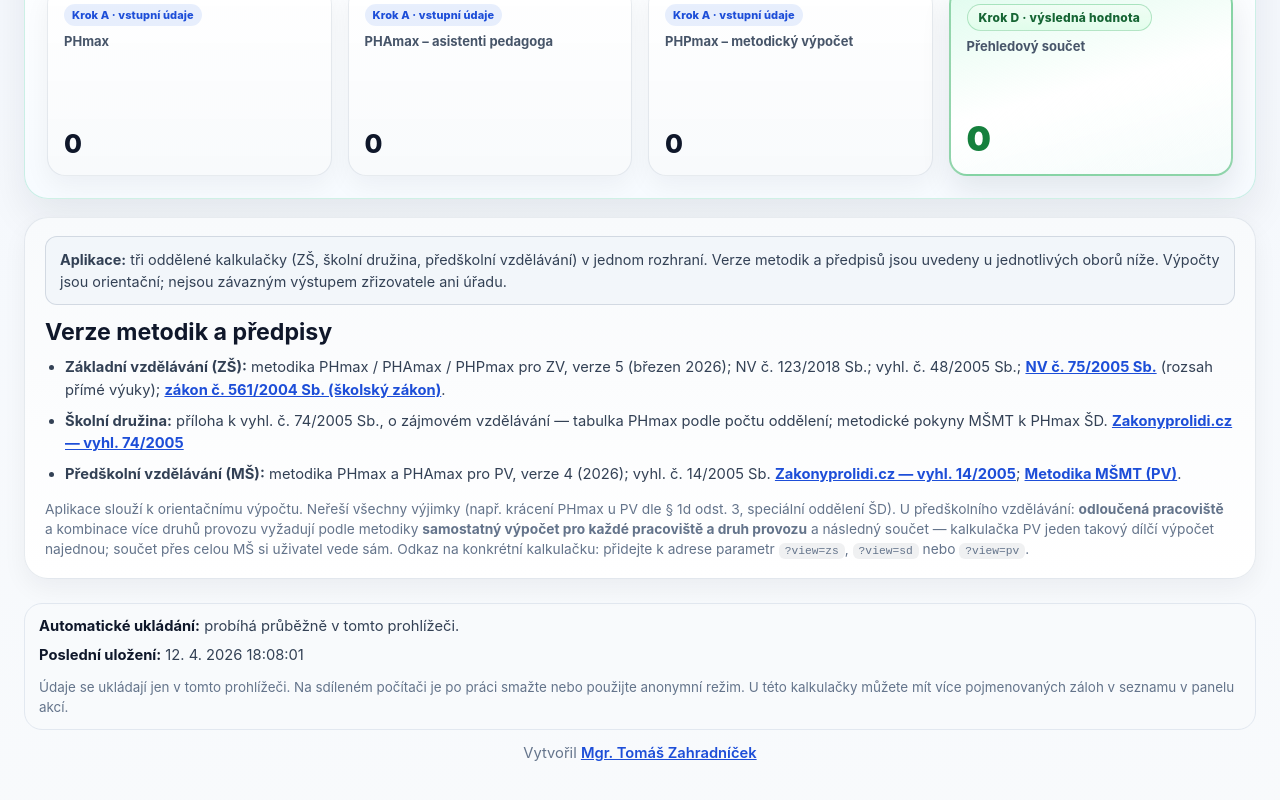
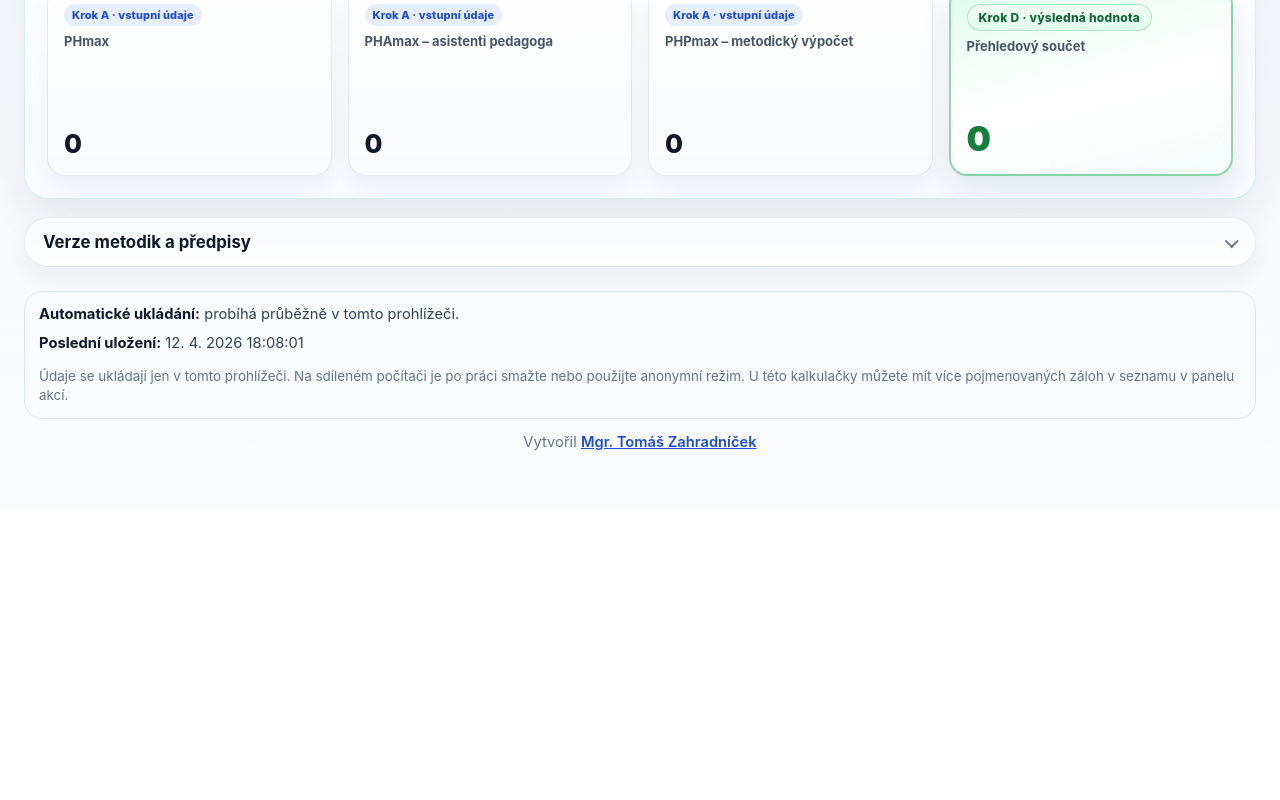
Before and after one commit to tomas-zahradnicek/phmax_webapp, a React (Vite) app: page / in a window 1280 px wide. Shown: the part 4389-5189 px from the top of the page. After the commit the page ends 4900 px from the top, so only its background shows below. Built offline with nearby package versions, Linux system fonts and the light colour scheme.

Commit message:
Add files via upload

```diff
--- a/src/MethodologyStrip.tsx
+++ b/src/MethodologyStrip.tsx
@@ -1,17 +1,13 @@
 import React from "react";
 
 /**
- * Společná informace o právních a metodických zdrojích všech tří kalkulaček.
+ * Společné metodiky a předpisy pro všechny tři kalkulačky — text pod rozbalitelným shrnutím.
  */
 export function MethodologyStrip() {
   return (
-    <footer className="methodology-strip card muted" aria-label="Verze metodik a odkazy">
-      <p className="methodology-strip__app-line" role="note">
-        <strong>Aplikace:</strong> tři oddělené kalkulačky (ZŠ, školní družina, předškolní vzdělávání) v jednom rozhraní.
-        Verze metodik a předpisů jsou uvedeny u jednotlivých oborů níže. Výpočty jsou orientační; nejsou závazným výstupem
-        zřizovatele ani úřadu.
-      </p>
-      <h2 className="methodology-strip__title">Verze metodik a předpisy</h2>
+    <details className="methodology-strip methodology-strip--collapsible card muted">
+      <summary className="methodology-strip__summary">Verze metodik a předpisy</summary>
+      <div className="methodology-strip__panel">
         <ul className="methodology-strip__list">
           <li>
             <strong>Základní vzdělávání (ZŠ):</strong> metodika PHmax / PHAmax / PHPmax pro ZV, verze 5 (březen 2026); NV
@@ -31,6 +27,7 @@ export function MethodologyStrip() {
             <a href="https://www.zakonyprolidi.cz/cs/2005-74" target="_blank" rel="noopener noreferrer" className="status-link">
               Zakonyprolidi.cz — vyhl. 74/2005
             </a>
+            .
           </li>
           <li>
             <strong>Předškolní vzdělávání (MŠ):</strong> metodika PHmax a PHAmax pro PV, verze 4 (2026); vyhl. č. 14/2005
@@ -56,8 +53,10 @@ export function MethodologyStrip() {
           provozu vyžadují podle metodiky <strong>samostatný výpočet pro každé pracoviště a druh provozu</strong> a následný
           součet — kalkulačka PV jeden takový dílčí výpočet najednou; součet přes celou MŠ si uživatel vede sám. Odkaz na
           konkrétní kalkulačku: přidejte k adrese parametr <code className="methodology-strip__code">?view=zs</code>,{" "}
-        <code className="methodology-strip__code">?view=sd</code> nebo <code className="methodology-strip__code">?view=pv</code>.
+          <code className="methodology-strip__code">?view=sd</code> nebo <code className="methodology-strip__code">?view=pv</code>
+          .
         </p>
-    </footer>
+      </div>
+    </details>
   );
 }
--- a/src/styles.css
+++ b/src/styles.css
@@ -1042,25 +1042,52 @@ button.pill--hero-toggle--active {
   padding: 18px 20px;
 }
 
-.methodology-strip__app-line {
-  margin: 0 0 14px;
-  padding: 12px 14px;
-  font-size: 0.9rem;
-  line-height: 1.5;
-  color: #334155;
-  background: rgba(241, 245, 249, 0.85);
-  border-radius: 12px;
-  border: 1px solid rgba(148, 163, 184, 0.35);
-}
-
-.methodology-strip__title {
+.methodology-strip--collapsible {
+  padding: 0;
+}
+
+.methodology-strip__summary {
+  list-style: none;
+  padding: 14px 18px;
   font-size: 1.05rem;
-  margin: 0 0 12px;
+  font-weight: 700;
   color: #0f172a;
+  cursor: pointer;
+  user-select: none;
+  display: flex;
+  align-items: center;
+  justify-content: space-between;
+  gap: 12px;
+}
+
+.methodology-strip__summary::-webkit-details-marker {
+  display: none;
+}
+
+.methodology-strip__summary::after {
+  content: "";
+  width: 0.45em;
+  height: 0.45em;
+  margin-top: -0.2em;
+  border-right: 2px solid #64748b;
+  border-bottom: 2px solid #64748b;
+  transform: rotate(45deg);
+  transition: transform 0.2s ease;
+  flex-shrink: 0;
+}
+
+details[open].methodology-strip--collapsible > .methodology-strip__summary::after {
+  transform: rotate(-135deg);
+  margin-top: 0.15em;
+}
+
+.methodology-strip__panel {
+  padding: 0 20px 18px;
+  border-top: 1px solid rgba(148, 163, 184, 0.28);
 }
 
 .methodology-strip__list {
-  margin: 0;
+  margin: 14px 0 0;
   padding-left: 1.25rem;
   color: #334155;
   font-size: 0.92rem;
@@ -2613,6 +2640,14 @@ input[type="radio"] {
     display: none !important;
   }
 
+  details.methodology-strip--collapsible .methodology-strip__panel {
+    display: block !important;
+  }
+
+  details.methodology-strip--collapsible .methodology-strip__summary::after {
+    display: none;
+  }
+
   .workspace-sticky {
     display: none !important;
   }
```
Lines whose indentation alone changed are shown as unchanged.
